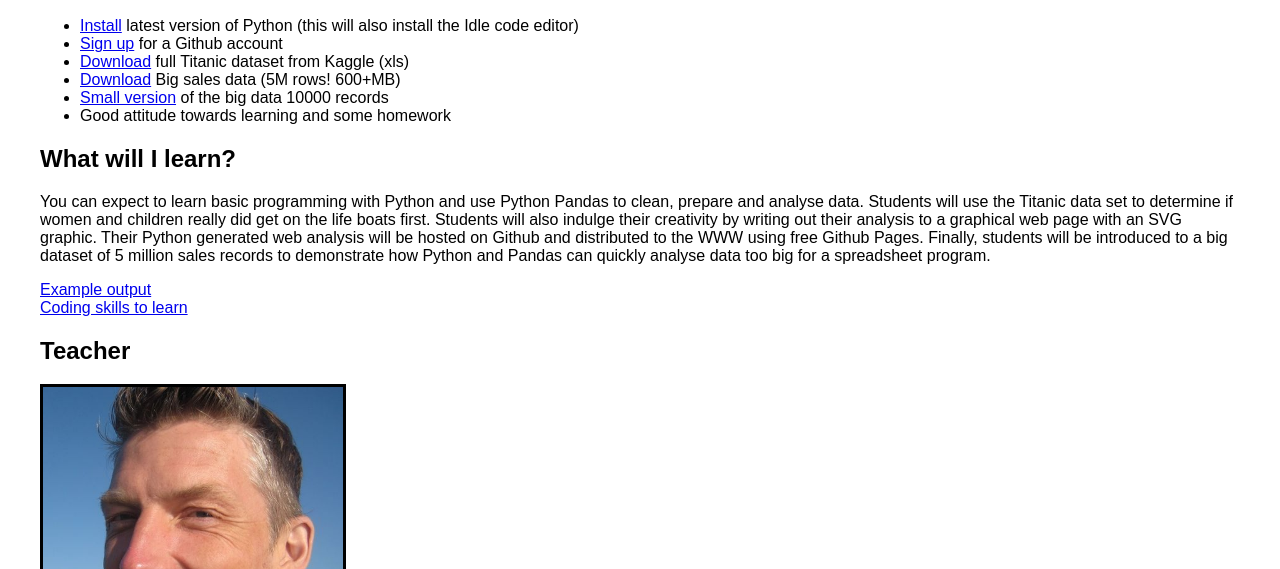
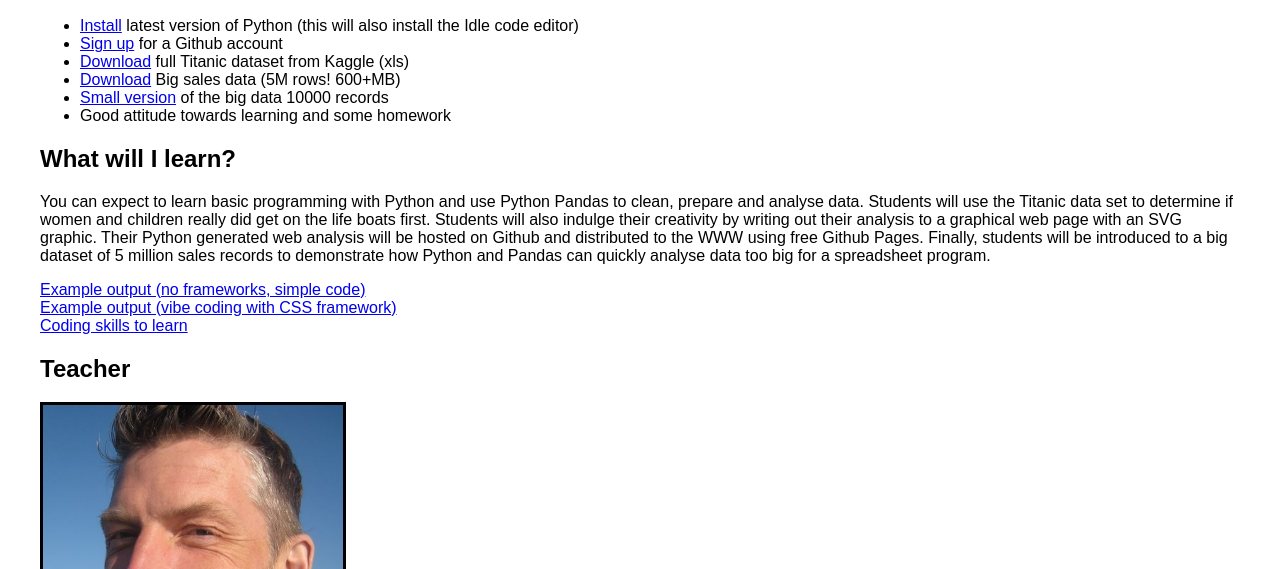
Before and after one commit to mdjhoel/pydata, a plain HTML site: page index.html in a window 1280 px wide. Shown: the part 231-800 px from the top of the page. Drawn offline with Linux system fonts and the light colour scheme.

Commit message:
added better example with vibe coding

```diff
--- a/index.html
+++ b/index.html
@@ -94,7 +94,8 @@
       <h2>What will I learn?</h2>
       <p>You can expect to learn basic programming with Python and use Python Pandas to clean, prepare and analyse data. Students will use the Titanic data set to determine if women and children really did get on the life boats first. Students will also indulge their creativity by writing out their analysis to a graphical web page with an SVG graphic. Their Python generated web analysis will be hosted on Github and distributed to the WWW using free Github Pages. Finally, students will be introduced to a big dataset of 5 million sales records to demonstrate how Python and Pandas can quickly analyse data too big for a spreadsheet program.</p>
       <p>
-        <a href="example/index.html" target="_blank">Example output</a><br>
+        <a href="example/index.html" target="_blank">Example output (no frameworks, simple code)</a><br>
+        <a href="example25/index.html" target="_blank">Example output (vibe coding with CSS framework)</a><br>
         <a href="example/basics.txt" target="_blank">Coding skills to learn</a>
       </p>
       <h2>Teacher</h2>
```
